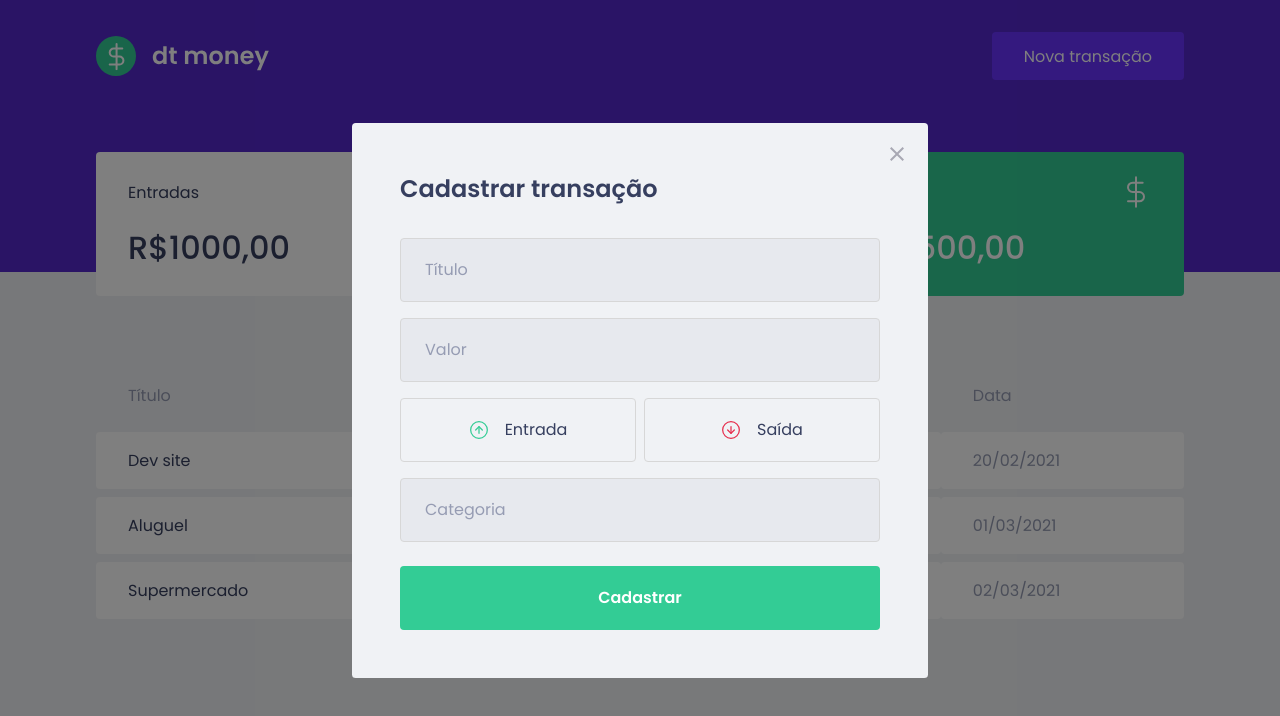
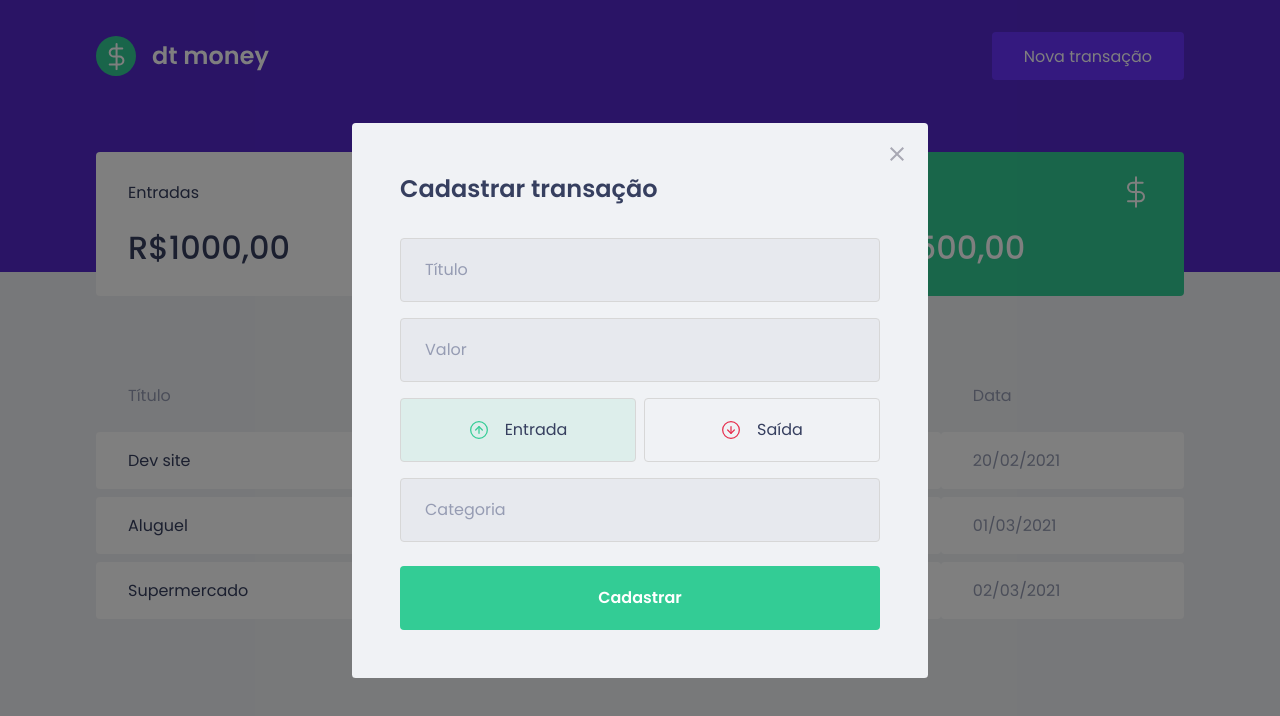
Before and after one commit to jefersonfdasilv/jmoney, a React (Create React App) app: page / in a window 1280 px wide. Both pictures are taken after a click on the button "Nova transação". Shown: the top 716 px of the page. Built offline with nearby package versions, Linux system fonts and the light colour scheme; no server answers; what miragejs would draw is missing.

Commit message:
Adiciona comportamento dos botoes de tipo de trasacoes

```diff
--- a/src/components/Header/index.tsx
+++ b/src/components/Header/index.tsx
@@ -1,7 +1,5 @@
-import React, { useState } from 'react';
 import logoImg from '../../assets/logo.svg';
 import { Container, Content } from './styles';
-import Modal from 'react-modal';
 
 interface HeaderProps{
     onOpenNewTransactionModal: () => void;
--- a/src/components/NewTransactionModal/index.tsx
+++ b/src/components/NewTransactionModal/index.tsx
@@ -1,9 +1,10 @@
+import { useState } from 'react';
 import Modal from 'react-modal';
 import closeImg from '../../assets/close.svg';
 import incomeImg from '../../assets/income.svg';
 import outcomeImg from '../../assets/outcome.svg';
 
-import { Container, TransactionTypeContainer } from './styles';
+import { Container, TransactionTypeContainer, RadioBox } from './styles';
 
 interface NewTransactionModalProps{
     isOpen: boolean;
@@ -11,6 +12,9 @@
 }
 
 export function NewTransactionModal({isOpen,onRequestClose}: NewTransactionModalProps){
+
+    const [type, setType] = useState('deposit');
+
     return (
         <Modal
           isOpen={isOpen}
@@ -35,19 +39,25 @@
                 placeholder="Valor"
             />
             <TransactionTypeContainer>
-                <button
+                <RadioBox
                     type="button"
+                    onClick={()=>{setType('deposit');}}
+                    isActive = {type === 'deposit'}
+                    activeColor = "green"
                 >
                     <img src={incomeImg} alt="Entrada"/>
                     <span>Entrada</span>
-                </button>
+                </RadioBox>
 
-                <button
+                <RadioBox
                     type="button"
+                    onClick={()=>{setType('withdraw');}}
+                    isActive = {type === 'withdraw'}
+                    activeColor = "red"
                 >
                     <img src={outcomeImg} alt="Saída"/>
                     <span>Saída</span>
-                </button>
+                </RadioBox>
 
             </TransactionTypeContainer>
             <input
--- a/src/components/NewTransactionModal/styles.ts
+++ b/src/components/NewTransactionModal/styles.ts
@@ -1,5 +1,5 @@
 import styled from 'styled-components';
-import {darken} from 'polished';
+import {darken, transparentize} from 'polished';
 export const Container = styled.form`
     h2 {
         color: var(--text-title);
@@ -53,13 +53,27 @@
     display: grid;
     grid-template-columns: 1fr 1fr;
     gap: 0.5rem;
+`;
 
-    button {
+interface RadioBoxProps
+{
+    isActive: boolean;
+    activeColor: 'green'|'red';
+}
+
+const colors = {
+    green: '#33CC95',
+    red: '#E52E4D'
+}
+
+export const RadioBox = styled.button<RadioBoxProps>`
     height: 4rem;
     border: 1px solid #d7d7d7;
     border-radius: 0.25rem;
 
-        background: transparent;
+    background: ${(props)=> props.isActive
+        ? transparentize(0.9,colors[props.activeColor])
+        : 'transparent'};
     display: flex;
     align-items: center;
     justify-content: center;
@@ -80,5 +94,4 @@
         font-size: 1rem;
         color: var(--text-title)
     }
-    }
 `;
```
Lines whose indentation alone changed are shown as unchanged.
